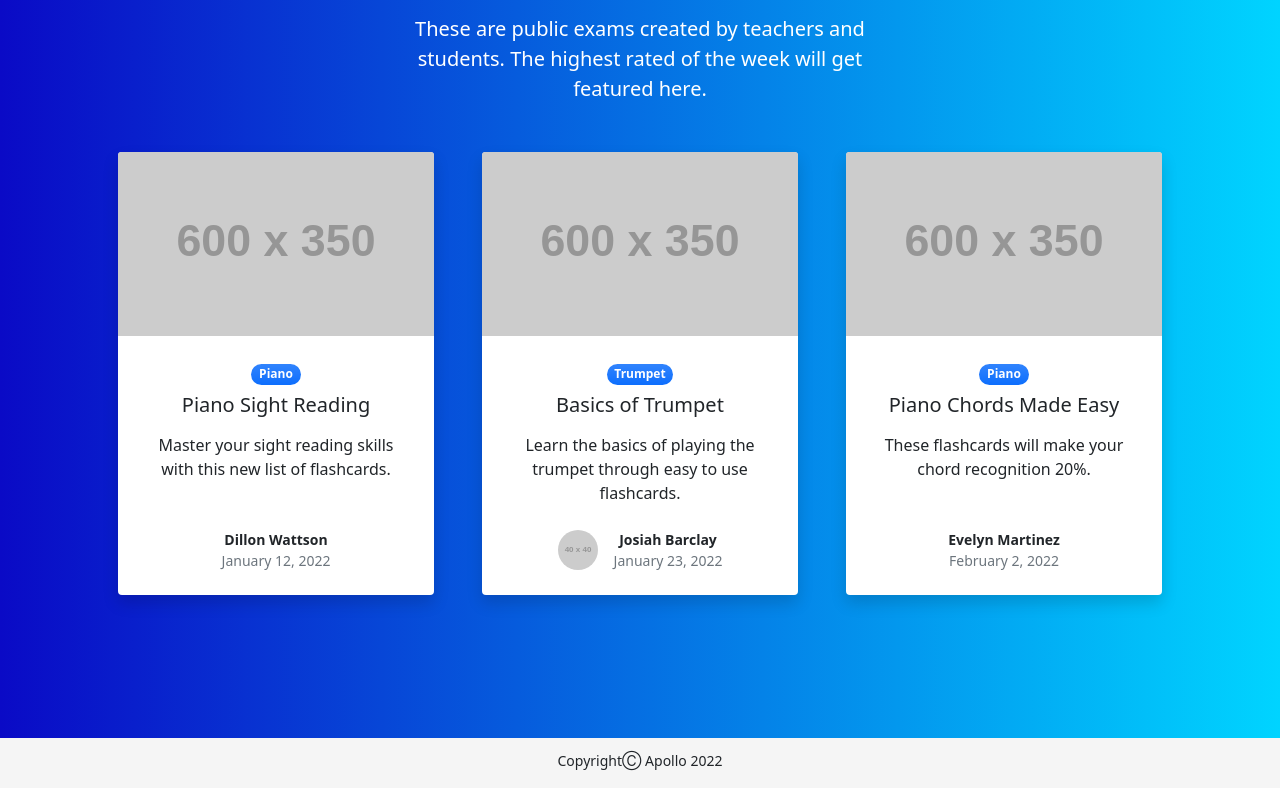
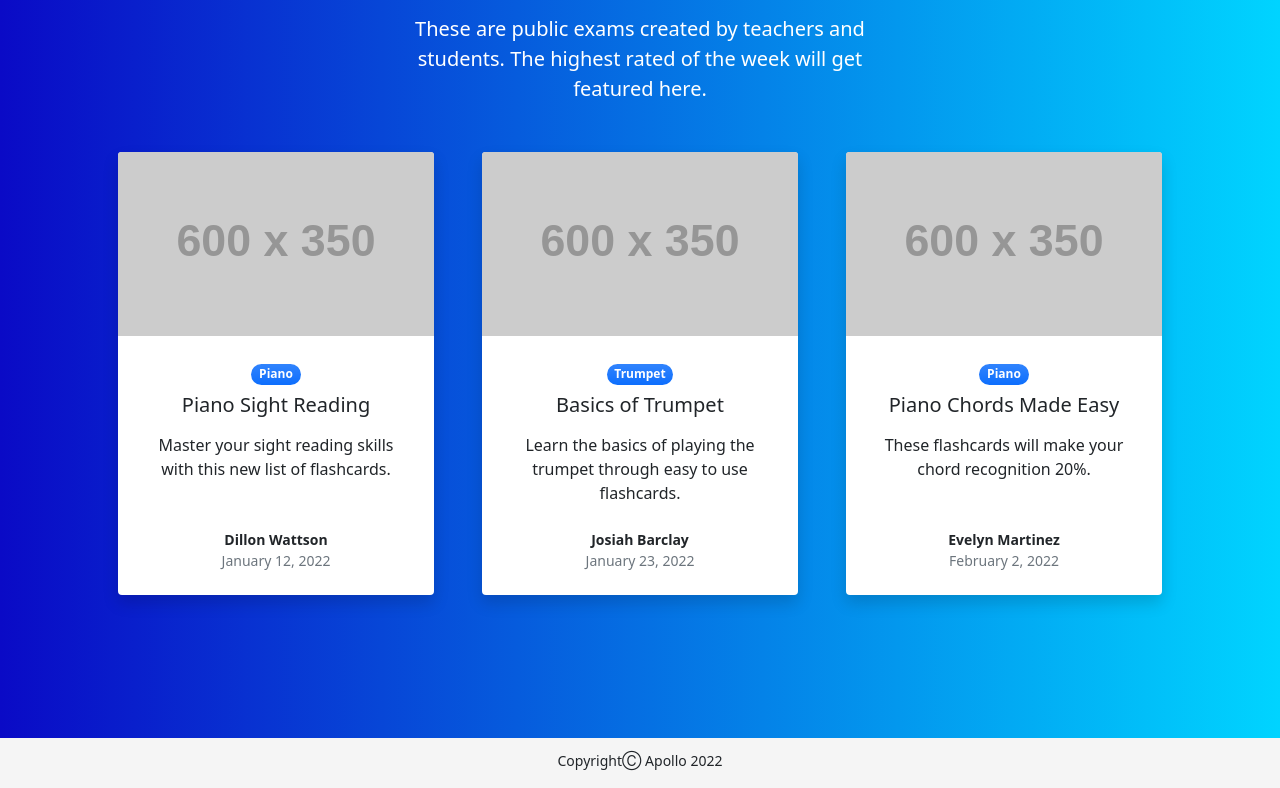
Before and after one commit to B2B-Music-Lesson/Frontend, a React (Create React App) app: page / in a window 1280 px wide. Shown: the part 1468-2256 px from the top of the page. Built offline with nearby package versions, Linux system fonts and the light colour scheme.

Commit message:
forgot one

```diff
--- a/src/pages/Home.jsx
+++ b/src/pages/Home.jsx
@@ -114,7 +114,6 @@ function Home() {
                                 <div class="card-footer p-4 pt-0 bg-transparent border-top-0">
                                     <div class="d-flex align-items-end justify-content-between">
                                         <div class="d-flex align-items-center">
-                                            <img class="rounded-circle me-3" src="https://dummyimage.com/40x40/ced4da/6c757d" alt="..."/>
                                             <div class="small">
                                                 <div class="fw-bold">Josiah Barclay</div>
                                                 <div class="text-muted">January 23, 2022</div>
```
